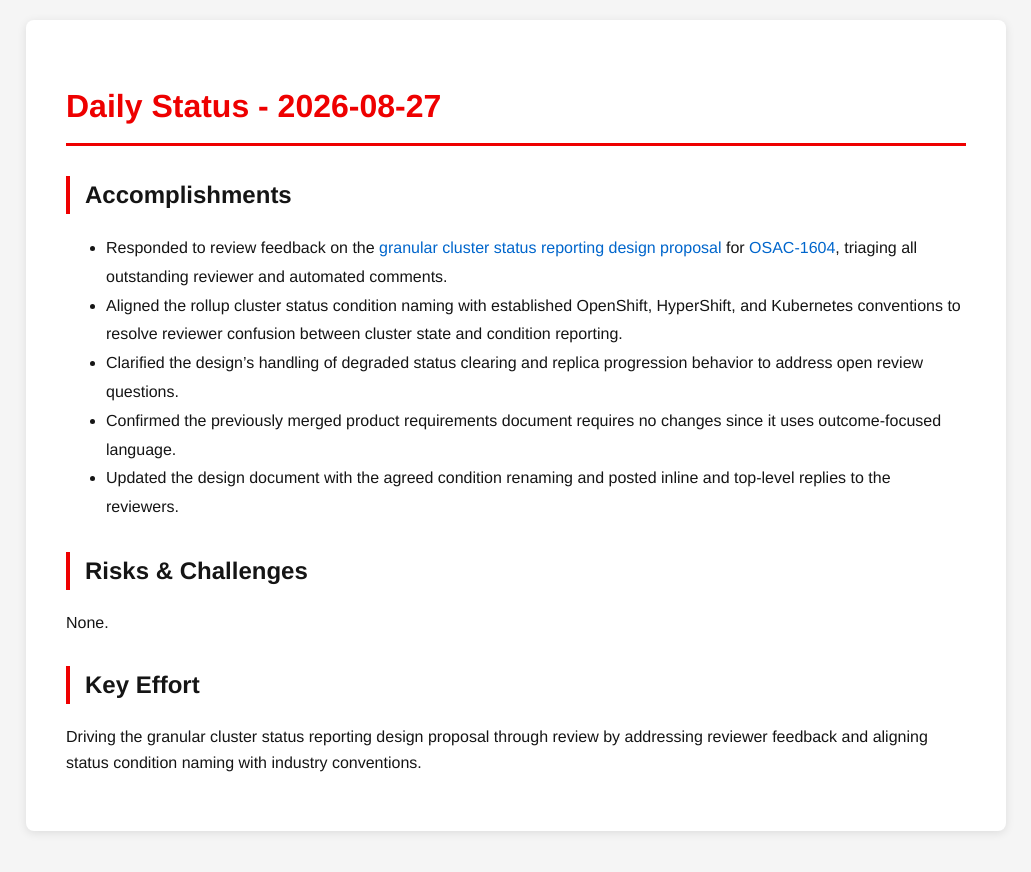
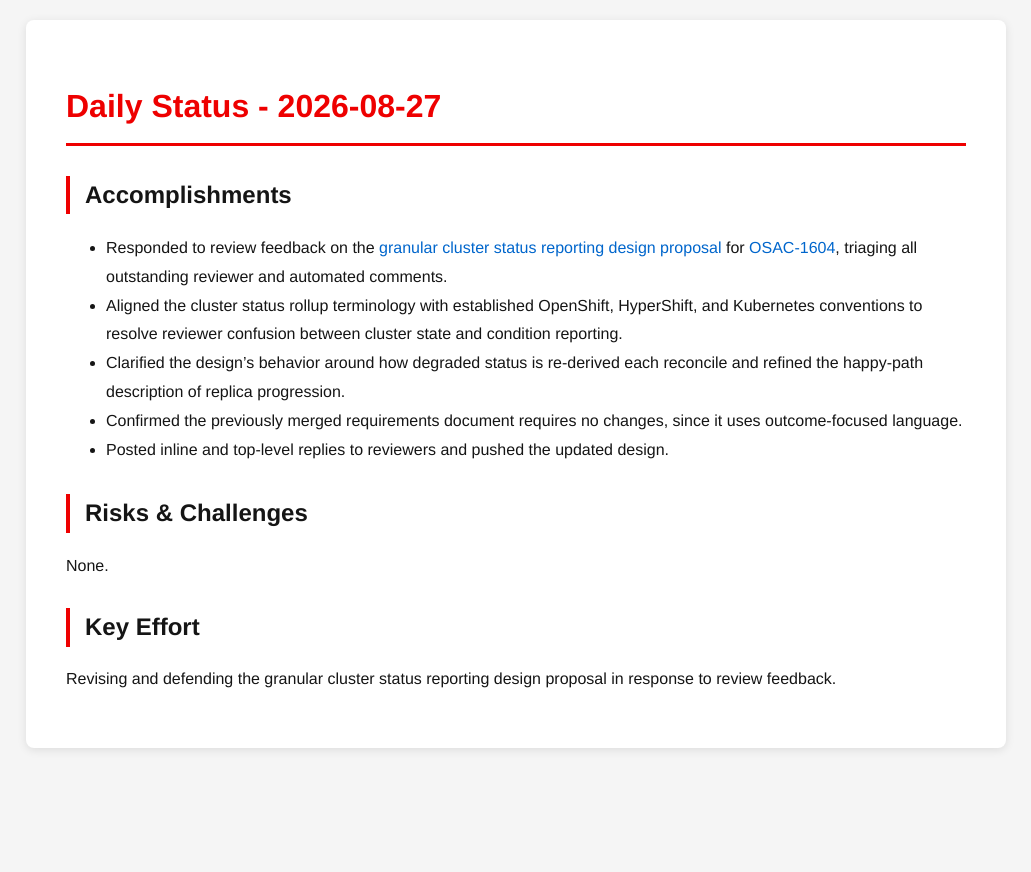
Before and after one commit to tzvatot/daily-status, a Jekyll site: the page built from 2026-08-27.md, in a window 1280 px wide. Shown: the top 872 px of the page, without its empty margins (124-1155 px from the left). Built offline with Jekyll 4.4.1, drawn with Linux system fonts in a browser that asks for light colours.

Commit message:
Daily status update - 2026-08-27

```diff
--- a/2026-08-27.md
+++ b/2026-08-27.md
@@ -8,13 +8,13 @@ date: 2026-08-27
 
 ## Accomplishments
 - Responded to review feedback on the [granular cluster status reporting design proposal](https://github.com/osac-project/enhancement-proposals/pull/227) for [OSAC-1604](https://redhat.atlassian.net/browse/OSAC-1604), triaging all outstanding reviewer and automated comments.
-- Aligned the rollup cluster status condition naming with established OpenShift, HyperShift, and Kubernetes conventions to resolve reviewer confusion between cluster state and condition reporting.
-- Clarified the design's handling of degraded status clearing and replica progression behavior to address open review questions.
-- Confirmed the previously merged product requirements document requires no changes since it uses outcome-focused language.
-- Updated the design document with the agreed condition renaming and posted inline and top-level replies to the reviewers.
+- Aligned the cluster status rollup terminology with established OpenShift, HyperShift, and Kubernetes conventions to resolve reviewer confusion between cluster state and condition reporting.
+- Clarified the design's behavior around how degraded status is re-derived each reconcile and refined the happy-path description of replica progression.
+- Confirmed the previously merged requirements document requires no changes, since it uses outcome-focused language.
+- Posted inline and top-level replies to reviewers and pushed the updated design.
 
 ## Risks & Challenges
 None.
 
 ## Key Effort
-Driving the granular cluster status reporting design proposal through review by addressing reviewer feedback and aligning status condition naming with industry conventions.
+Revising and defending the granular cluster status reporting design proposal in response to review feedback.
```
